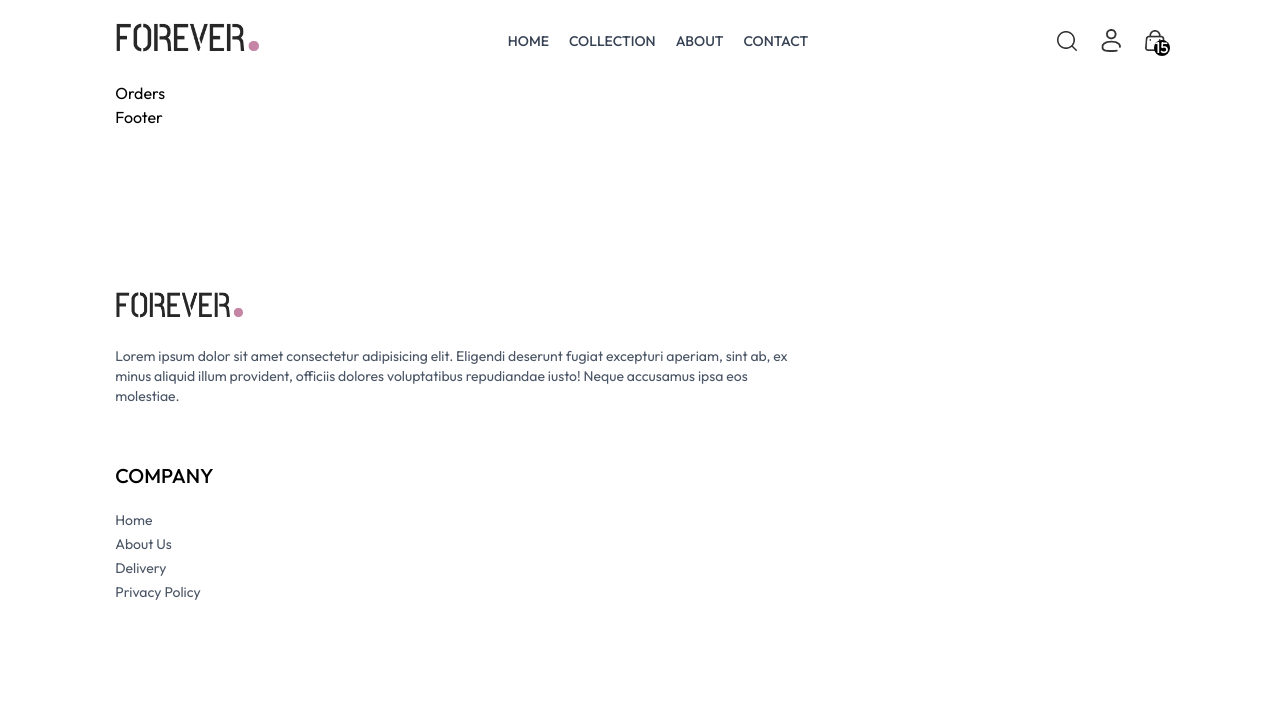
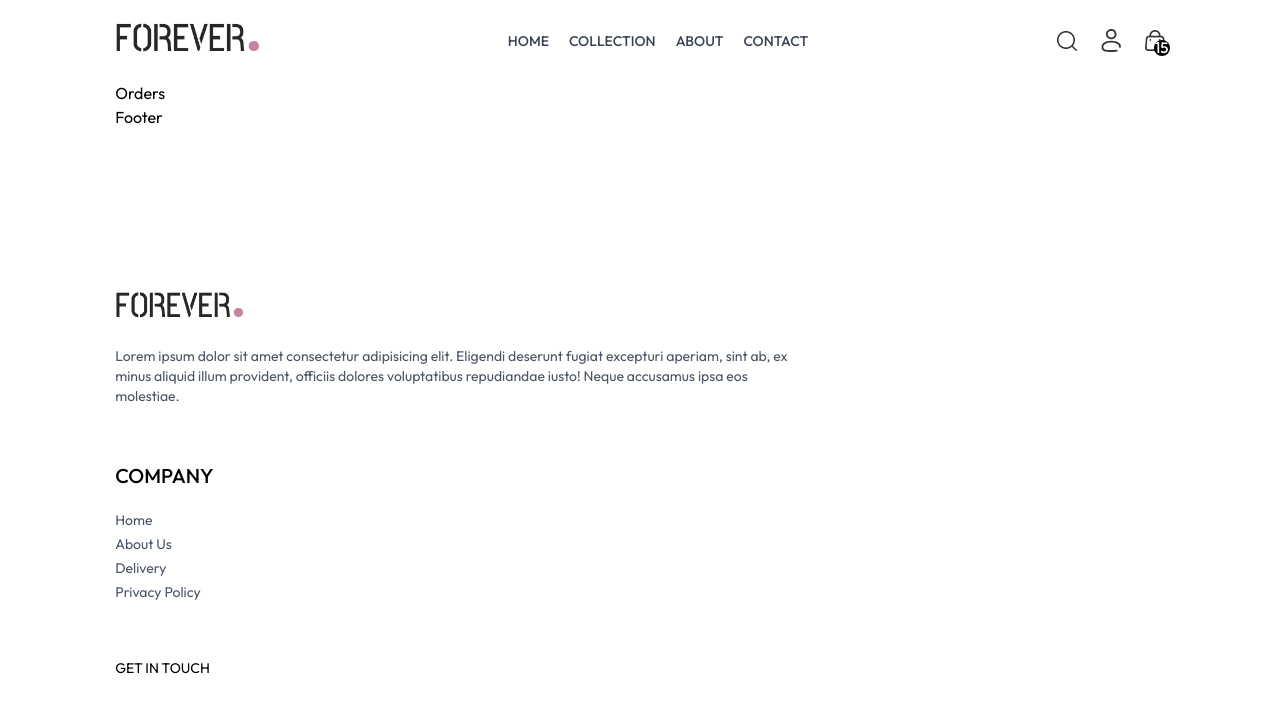
Before and after one commit to hellokristinafaye/clothing-ecommerce, a React (Vite) app: page /orders in a window 1280 px wide. Shown: the top 712 px of the page. Built offline with nearby package versions, Linux system fonts and the light colour scheme.

Commit message:
CTA text added

```diff
--- a/src/components/Footer.jsx
+++ b/src/components/Footer.jsx
@@ -22,6 +22,10 @@ const Footer = () => {
                   </ul>
               </div>
 
+              <div className="">
+                  <p className="">GET IN TOUCH</p>
+              </div>
+
           </div>
     </div>
   )
```
